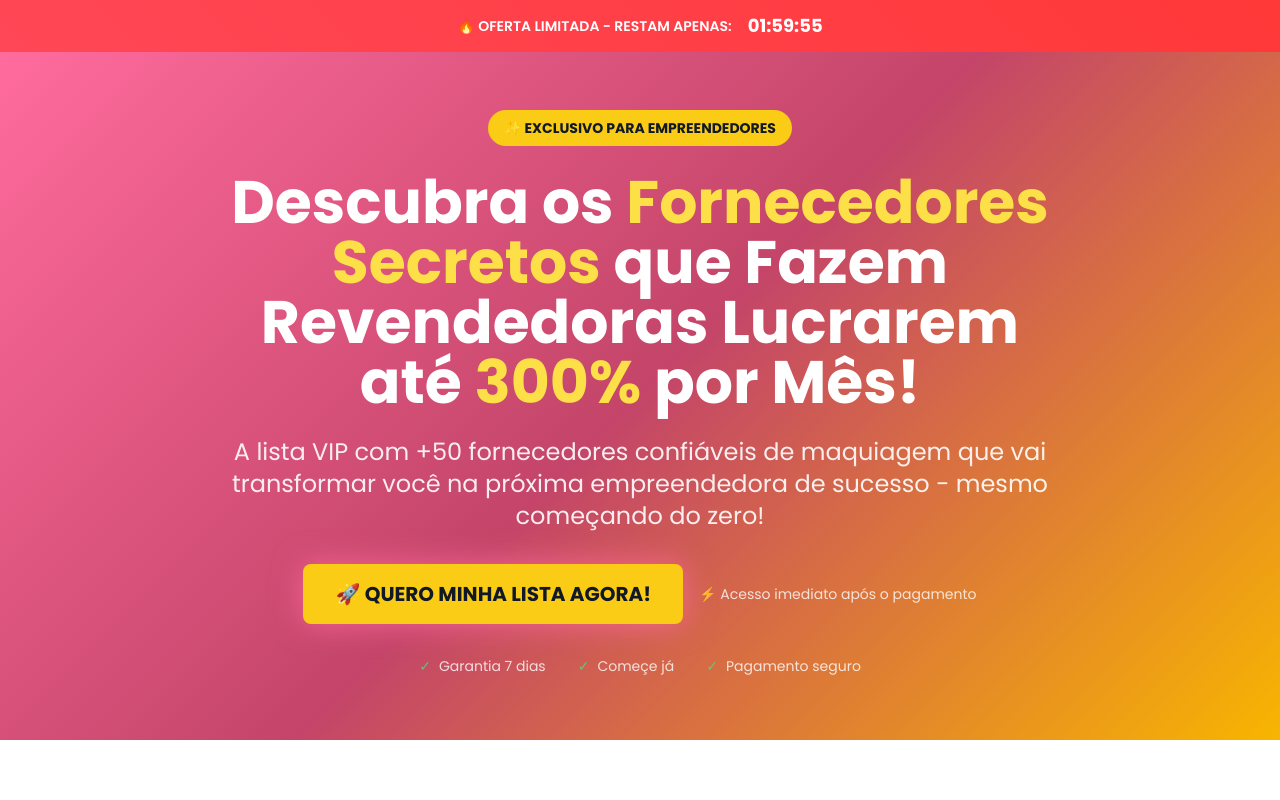
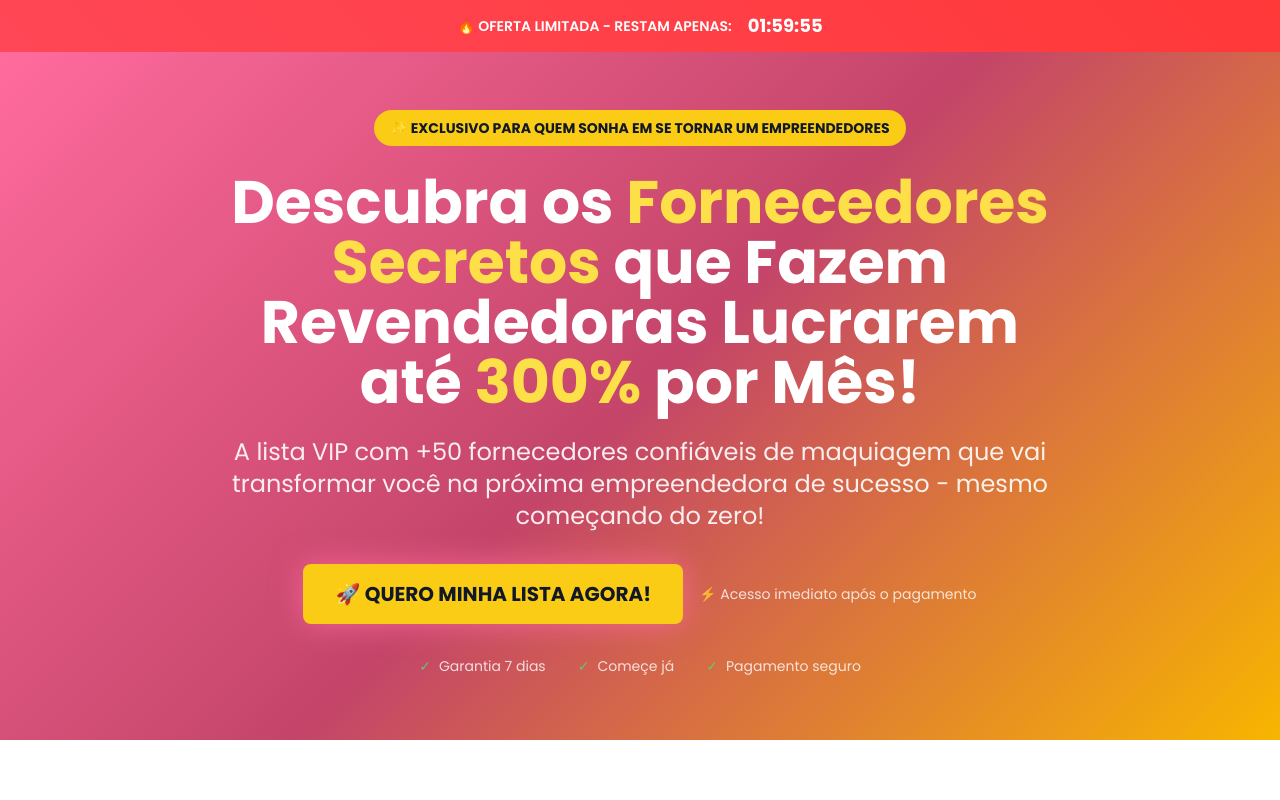
Before and after one commit to El-Mito/listademaquiagemtop, a plain HTML site: page index.html in a window 1280 px wide. Shown: the top 800 px of the page. Drawn offline with nearby package versions, Linux system fonts and the light colour scheme.

Commit message:
Update index.html

```diff
--- a/index.html
+++ b/index.html
@@ -60,7 +60,7 @@
     <section class="gradient-bg text-white py-16">
         <div class="max-w-4xl mx-auto px-4 text-center">
             <div class="mb-8">
-                <span class="bg-yellow-400 text-gray-900 px-4 py-2 rounded-full text-sm font-bold">✨ EXCLUSIVO PARA EMPREENDEDORES</span>
+                <span class="bg-yellow-400 text-gray-900 px-4 py-2 rounded-full text-sm font-bold">✨ EXCLUSIVO PARA QUEM SONHA EM SE TORNAR UM EMPREENDEDORES</span>
             </div>
 
             <h1 class="text-4xl md:text-6xl font-bold mb-6 leading-tight">
```
